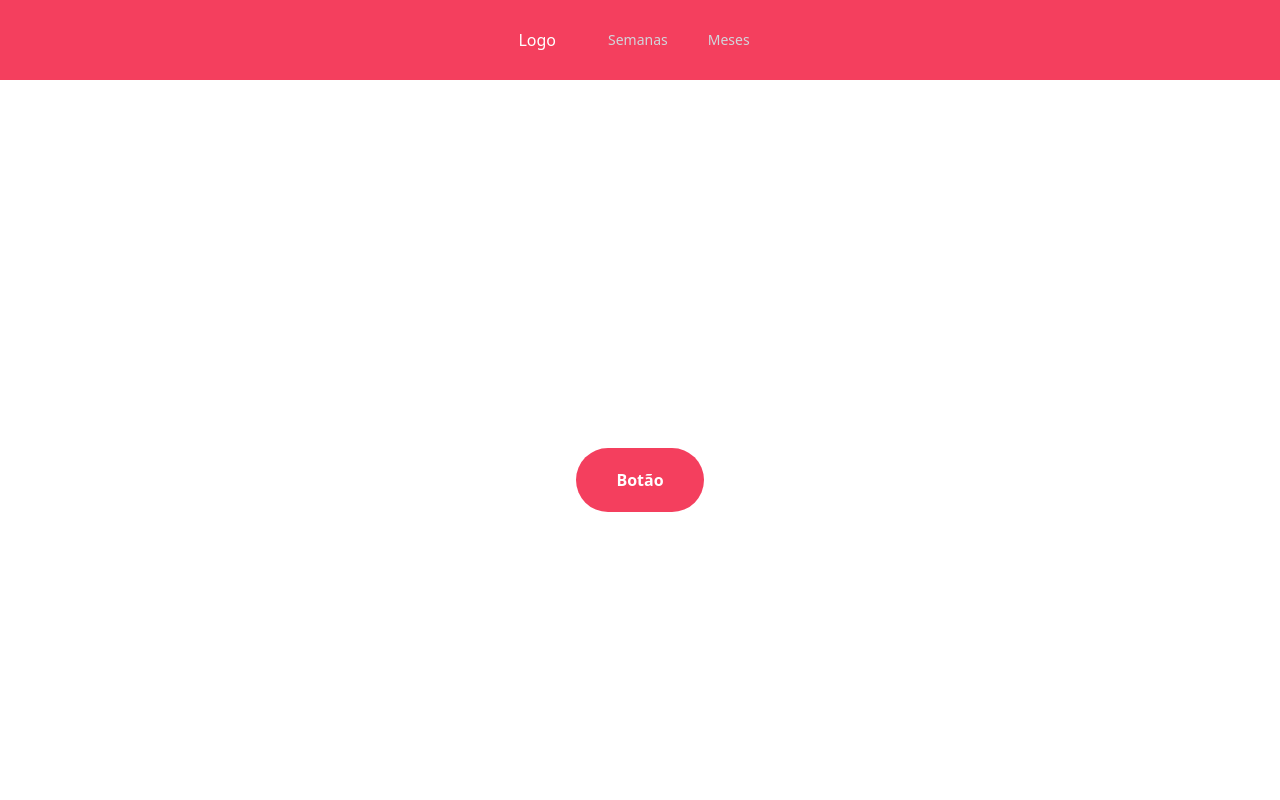
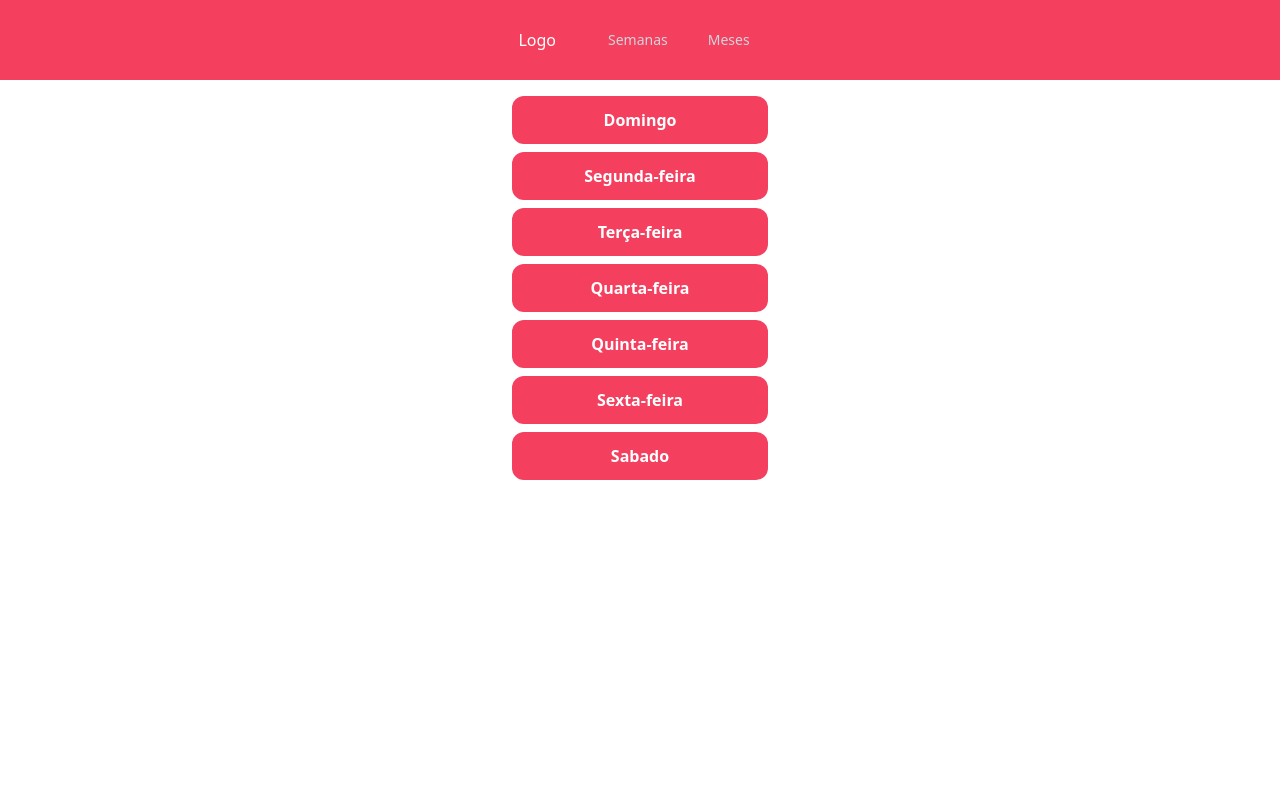
Before and after one commit to AdrianaRoza/react-with-vite, a React (Vite) app: page / in a window 1280 px wide. Shown: the top 800 px of the page. Built offline with nearby package versions, Linux system fonts and the light colour scheme.

Commit message:
feat: adding list

```diff
--- a/src/App.jsx
+++ b/src/App.jsx
@@ -1,12 +1,14 @@
 import NavBar from "./components/NavBar"
 import Login from "./components/Login"
 import Button from "./components/Button"
+import List from "./components/List"
 
 const App = () => {
   return (
     <>
     <NavBar />
     <Login />
+    <List />
     <Button />
     </>
   )
--- /dev/null
+++ b/src/components/List.jsx
@@ -0,0 +1,21 @@
+
+const List = () => {
+  const dayOfWeek = ['Domingo', 'Segunda-feira', 'Terça-feira',
+    'Quarta-feira', 'Quinta-feira', 'Sexta-feira', 'Sabado']
+
+  return (
+    <ul className="flex flex-col items-center mt-3 text-white">
+      {
+        dayOfWeek.map((day, i) => (
+          <li className="flex justify-center py-3 bg-rose-500 w-1/5 m-1
+              rounded-xl font-bold"
+          >
+            { day }
+          </li>
+        ))
+      }
+    </ul>
+  )
+}
+
+export default List
```
